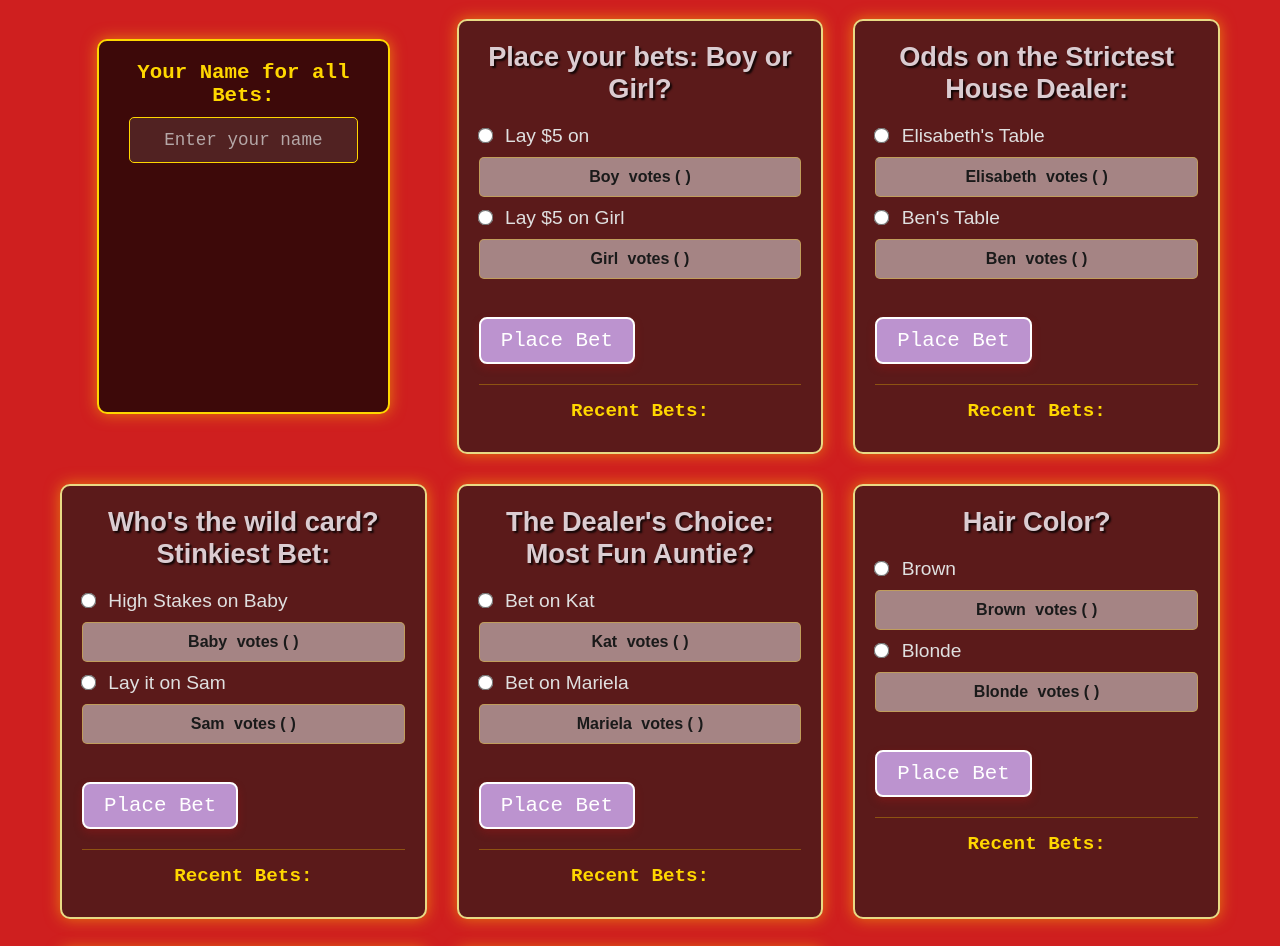
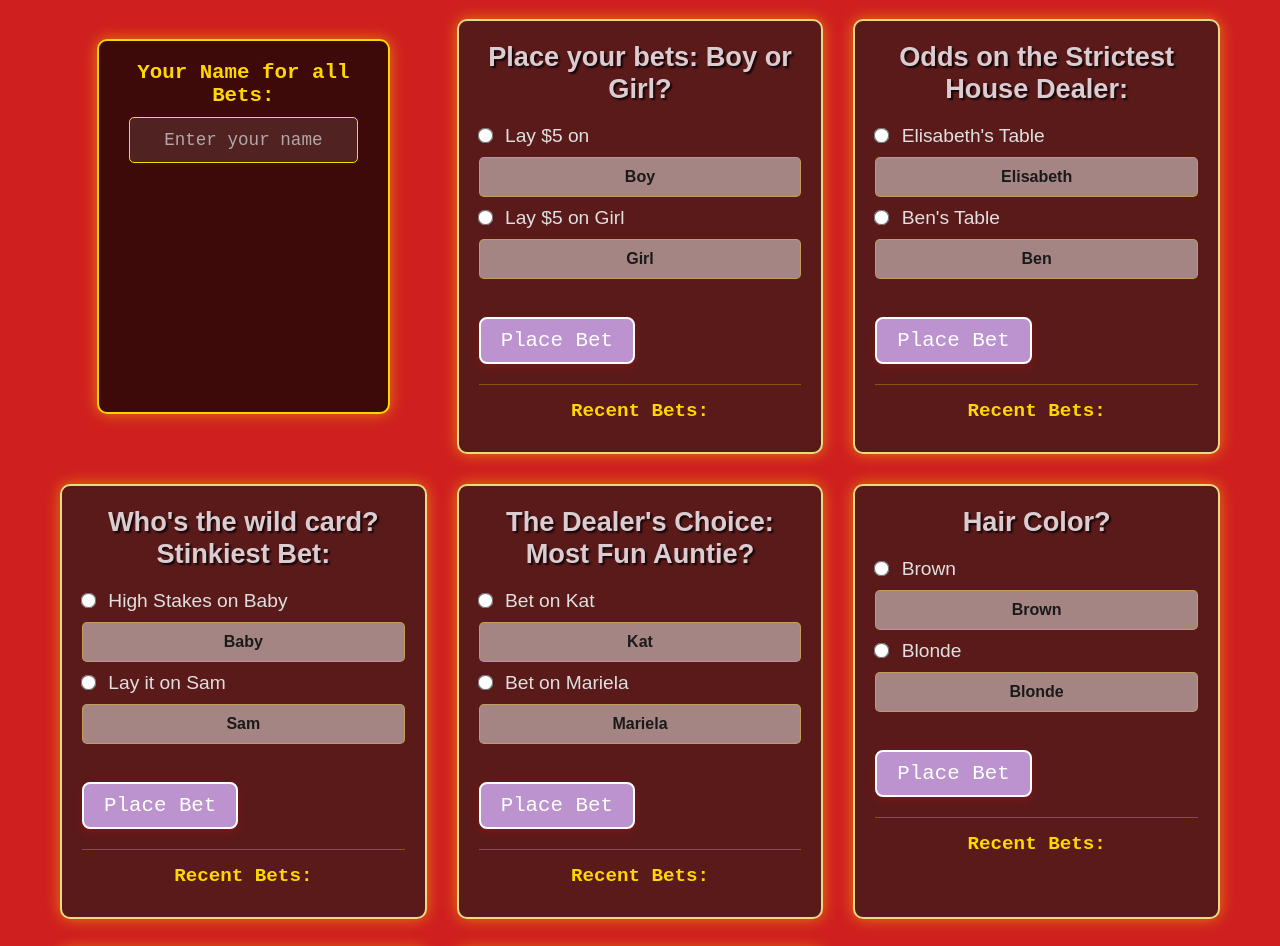
Before and after one commit to marielaschrock/backend, a website: page public/polls.html in a window 1280 px wide. Shown: the part 145-1091 px from the top of the page. Drawn offline with nearby package versions, Linux system fonts and the light colour scheme; no server answers; a web font is replaced by a local one.

Commit message:
option labels

```diff
--- a/public/polls.html
+++ b/public/polls.html
@@ -25,12 +25,12 @@
                 <label><input type="radio" name="gender" value="Boy"> Lay $5 on</label>
                 <div class="poll-bar-container">
                     <div class="poll-bar" id="gender-Boy-bar"></div>
-                    <span class="poll-label">Boy <span class="poll-count"></span> votes (<span class="poll-percentage"></span>)</span>
+                    <span class="poll-label">Boy
                 </div>
                 <label><input type="radio" name="gender" value="Girl"> Lay $5 on Girl</label>
                 <div class="poll-bar-container">
                     <div class="poll-bar" id="gender-Girl-bar"></div>
-                    <span class="poll-label">Girl <span class="poll-count"></span> votes (<span class="poll-percentage"></span>)</span>
+                    <span class="poll-label">Girl
                 </div>
                 <br>
                 <button type="submit" class="polls-button" data-poll="gender">Place Bet</button>
@@ -45,12 +45,12 @@
                 <label><input type="radio" name="strictParent" value="Elisabeth"> Elisabeth's Table</label>
                 <div class="poll-bar-container">
                     <div class="poll-bar" id="strictParent-Elisabeth-bar"></div>
-                    <span class="poll-label">Elisabeth <span class="poll-count"></span> votes (<span class="poll-percentage"></span>)</span>
+                    <span class="poll-label">Elisabeth
                 </div>
                 <label><input type="radio" name="strictParent" value="Ben"> Ben's Table</label>
                 <div class="poll-bar-container">
                     <div class="poll-bar" id="strictParent-Ben-bar"></div>
-                    <span class="poll-label">Ben <span class="poll-count"></span> votes (<span class="poll-percentage"></span>)</span>
+                    <span class="poll-label">Ben
                 </div>
                 <br>
                 <button type="submit" class="polls-button" data-poll="strictParent">Place Bet</button>
@@ -65,12 +65,12 @@
                 <label><input type="radio" name="stinkier" value="Baby"> High Stakes on Baby</label>
                 <div class="poll-bar-container">
                     <div class="poll-bar" id="stinkier-Baby-bar"></div>
-                    <span class="poll-label">Baby <span class="poll-count"></span> votes (<span class="poll-percentage"></span>)</span>
+                    <span class="poll-label">Baby
                 </div>
                 <label><input type="radio" name="stinkier" value="Sam"> Lay it on Sam</label>
                 <div class="poll-bar-container">
                     <div class="poll-bar" id="stinkier-Sam-bar"></div>
-                    <span class="poll-label">Sam <span class="poll-count"></span> votes (<span class="poll-percentage"></span>)</span>
+                    <span class="poll-label">Sam
                 </div>
                 <br>
                 <button type="submit" class="polls-button" data-poll="stinkier">Place Bet</button>
@@ -85,12 +85,12 @@
                 <label><input type="radio" name="funAuntie" value="Kat"> Bet on Kat</label>
                 <div class="poll-bar-container">
                     <div class="poll-bar" id="funAuntie-Kat-bar"></div>
-                    <span class="poll-label">Kat <span class="poll-count"></span> votes (<span class="poll-percentage"></span>)</span>
+                    <span class="poll-label">Kat
                 </div>
                 <label><input type="radio" name="funAuntie" value="Mariela"> Bet on Mariela</label>
                 <div class="poll-bar-container">
                     <div class="poll-bar" id="funAuntie-Mariela-bar"></div>
-                    <span class="poll-label">Mariela <span class="poll-count"></span> votes (<span class="poll-percentage"></span>)</span>
+                    <span class="poll-label">Mariela
                 </div>
                 <br>
                 <button type="submit" class="polls-button" data-poll="funAuntie">Place Bet</button>
@@ -105,12 +105,12 @@
                 <label><input type="radio" name="color" value="Brown"> Brown</label>
                 <div class="poll-bar-container">
                     <div class="poll-bar" id="color-Brown-bar"></div>
-                    <span class="poll-label">Brown <span class="poll-count"></span> votes (<span class="poll-percentage"></span>)</span>
+                    <span class="poll-label">Brown
                 </div>
                 <label><input type="radio" name="color" value="Blonde"> Blonde</label>
                 <div class="poll-bar-container">
                     <div class="poll-bar" id="color-Blonde-bar"></div>
-                    <span class="poll-label">Blonde <span class="poll-count"></span> votes (<span class="poll-percentage"></span>)</span>
+                    <span class="poll-label">Blonde
                 </div>
                 <br>
                 <button type="submit" class="polls-button" data-poll="color">Place Bet</button>
```
